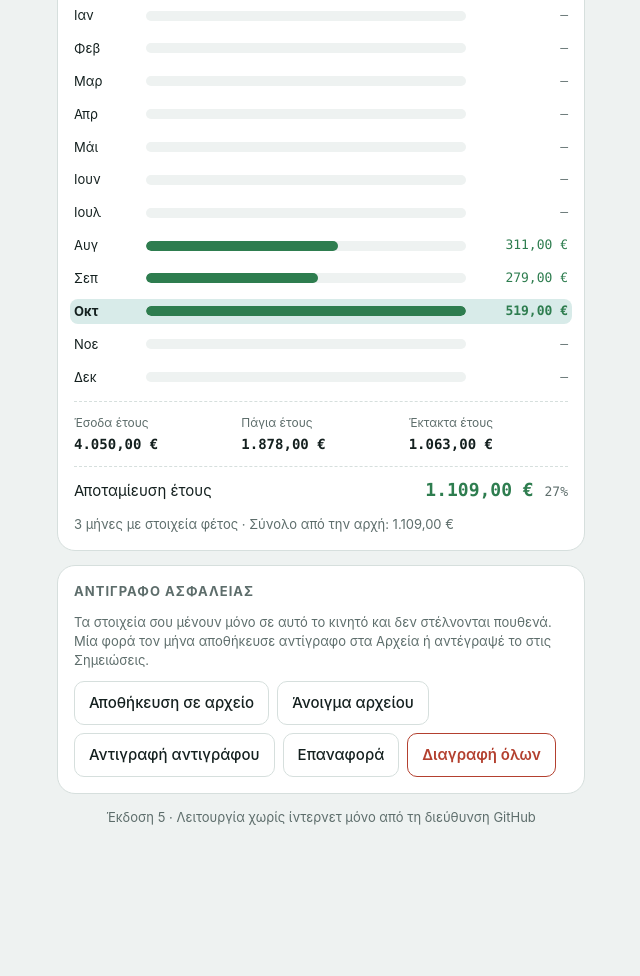
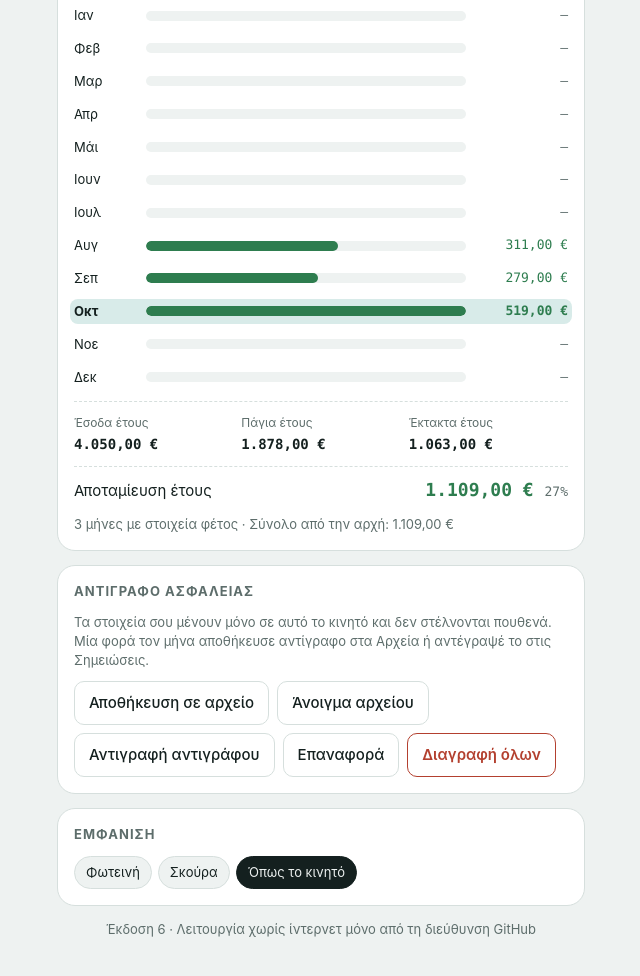
Before and after one commit to apaskali/koumparas, a plain HTML site: page index.html in a window 1280 px wide. Shown: the part 1681-2657 px from the top of the page, without its empty margins (319-959 px from the left). Before the commit the page ends 2556 px from the top, so only its background shows below. Drawn offline with Linux system fonts and the light colour scheme.

Commit message:
Add files via upload

```diff
--- a/index.html
+++ b/index.html
@@ -11,6 +11,7 @@
 <meta name="theme-color" content="#eef2f1">
 <link rel="apple-touch-icon" href="icon-180.png">
 <link rel="manifest" href="manifest.webmanifest">
+<script>try{var t=localStorage.getItem('koumparas-theme');if(t==='light'||t==='dark')document.documentElement.setAttribute('data-theme',t)}catch(e){}</script>
 <style>
 html{-webkit-tap-highlight-color:transparent}
 body{margin:0;padding-top:env(safe-area-inset-top,0px);padding-bottom:env(safe-area-inset-bottom,0px)}
@@ -91,6 +92,7 @@ input.amt{font-family:var(--num);text-align:right}
 .chips{display:flex;flex-wrap:wrap;gap:6px}
 .chip{border:1px solid var(--line);background:var(--bg);border-radius:999px;padding:6px 11px;font-size:13px}
 .chip[aria-pressed="true"]{background:var(--extra);border-color:var(--extra);color:#fff}
+.chip.theme[aria-pressed="true"]{background:var(--ink);border-color:var(--ink);color:var(--bg)}
 .xlist{display:flex;flex-direction:column}
 .x{display:grid;grid-template-columns:34px 1fr auto 36px;gap:8px;align-items:center;padding:8px 0;border-top:1px solid var(--line)}
 .x:first-child{border-top:none}
@@ -231,7 +233,15 @@ textarea{min-height:90px;font-family:var(--num);font-size:12px}
       <button class="btn" id="doRestore">Επαναφορά δεδομένων</button>
     </div>
   </section>
-  <p class="note" id="offlineState" style="text-align:center">Έκδοση 5 · Έλεγχος λειτουργίας χωρίς ίντερνετ…</p>
+  <section class="sec">
+    <div class="sec-head"><h2>Εμφάνιση</h2></div>
+    <div class="chips" id="themePick" role="group" aria-label="Εμφάνιση">
+      <button type="button" class="chip theme" data-theme-opt="light">Φωτεινή</button>
+      <button type="button" class="chip theme" data-theme-opt="dark">Σκούρα</button>
+      <button type="button" class="chip theme" data-theme-opt="auto">Όπως το κινητό</button>
+    </div>
+  </section>
+  <p class="note" id="offlineState" style="text-align:center">Έκδοση 6 · Έλεγχος λειτουργίας χωρίς ίντερνετ…</p>
 </div>
 <div class="toast" id="toast" hidden><span id="toastMsg"></span><button id="toastUndo" hidden>Αναίρεση</button></div>
 
@@ -377,6 +387,17 @@ $('toastUndo').onclick=()=>{if(undo){undo();undo=null;save();renderAll()}$('toas
 
 $('prev').onclick=()=>{view=shift(view,-1);histYear=+view.slice(0,4);renderAll()};
 $('next').onclick=()=>{view=shift(view,1);histYear=+view.slice(0,4);renderAll()};
+function applyTheme(opt){
+  const root=document.documentElement;
+  if(opt==='light'||opt==='dark')root.setAttribute('data-theme',opt);else root.removeAttribute('data-theme');
+  try{localStorage.setItem('koumparas-theme',opt)}catch(e){}
+  document.querySelectorAll('[data-theme-opt]').forEach(b=>b.setAttribute('aria-pressed',b.dataset.themeOpt===opt));
+  const dark=opt==='dark'||(opt==='auto'&&matchMedia('(prefers-color-scheme: dark)').matches);
+  document.querySelector('meta[name="theme-color"]').setAttribute('content',dark?'#0f1716':'#eef2f1');
+}
+let themeOpt='auto';try{themeOpt=localStorage.getItem('koumparas-theme')||'auto'}catch(e){}
+applyTheme(themeOpt);
+$('themePick').addEventListener('click',e=>{const b=e.target.closest('[data-theme-opt]');if(b)applyTheme(b.dataset.themeOpt)});
 $('yPrev').onclick=()=>{histYear--;renderHist()};
 $('yNext').onclick=()=>{histYear++;renderHist()};
 $('hist').addEventListener('click',e=>{const b=e.target.closest('[data-month]');if(!b)return;
@@ -451,11 +472,11 @@ $('reset').onclick=e=>{
 };
 renderAll();
 (function(){
-  const el=$('offlineState'), set=t=>{el.textContent='Έκδοση 5 · '+t};
+  const el=$('offlineState'), set=t=>{el.textContent='Έκδοση 6 · '+t};
   if(!('serviceWorker' in navigator)){set('Αυτός ο browser δεν υποστηρίζει λειτουργία χωρίς ίντερνετ');return}
   if(location.protocol!=='https:'){set('Λειτουργία χωρίς ίντερνετ μόνο από τη διεύθυνση GitHub');return}
   navigator.serviceWorker.register('sw.js',{updateViaCache:'none'}).catch(err=>set('Δεν ενεργοποιήθηκε η λειτουργία χωρίς ίντερνετ ('+(err&&err.message||'σφάλμα')+')'));
-  navigator.serviceWorker.ready.then(()=>caches.has('koumparas-v5')).then(ok=>set(ok?'Έτοιμο και χωρίς ίντερνετ ✓':'Προετοιμασία για χρήση χωρίς ίντερνετ…'));
+  navigator.serviceWorker.ready.then(()=>caches.has('koumparas-v6')).then(ok=>set(ok?'Έτοιμο και χωρίς ίντερνετ ✓':'Προετοιμασία για χρήση χωρίς ίντερνετ…'));
 })();
 })();
 </script>
```
